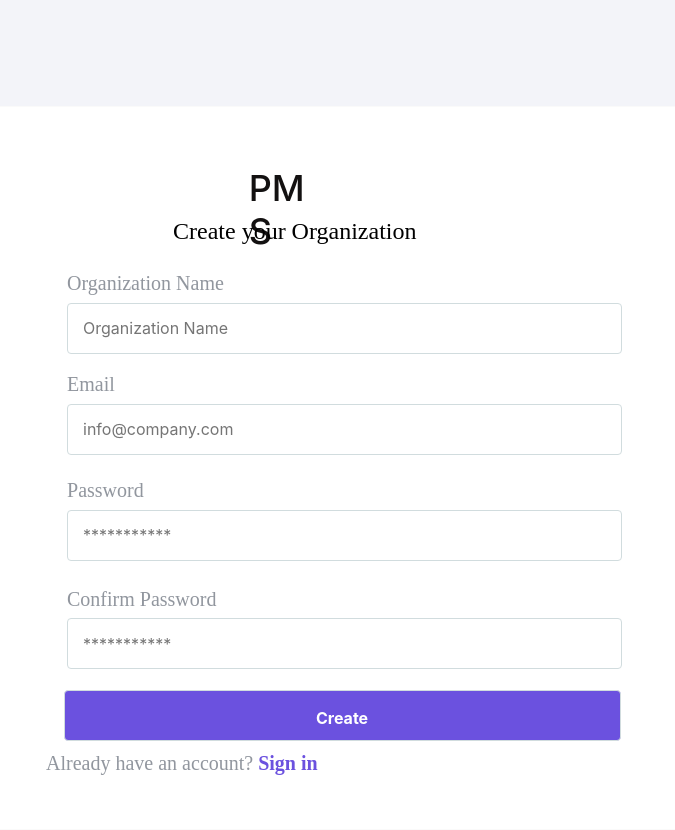
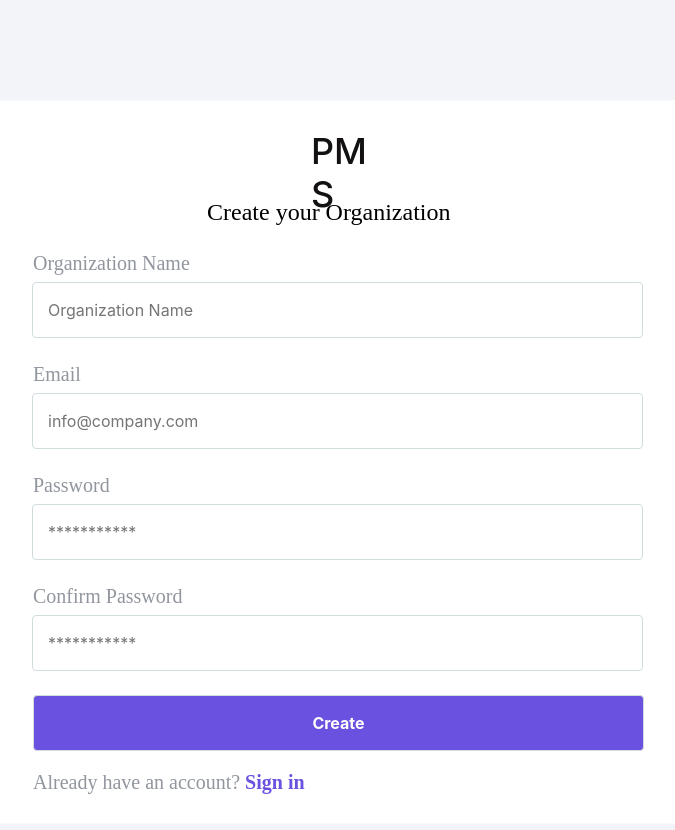
Before and after one commit to Ad3bay0c/pms, a React (Create React App) app: page /register in a window 1280 px wide. Shown: the whole page, without its empty margins (369-1044 px from the left). Built offline with nearby package versions, Linux system fonts and the light colour scheme.

Commit message:
styling code for Register page

```diff
--- a/src/pages/Register.js
+++ b/src/pages/Register.js
@@ -2,11 +2,11 @@ import { Link } from "react-router-dom";
 import "../styles/Register.css";
 
 const Register = () => (
-  <div className="card table-responsive">
+  <div className="card">
     <div className="logo">PMS</div>
     <div className="title">Register your Organization</div>
     <div className="title2">Create your Organization</div>
-    <div className="">
+
     <label htmlFor="organization" className="organization">
       Organization Name
     </label>
@@ -42,7 +42,6 @@ const Register = () => (
       </Link>
     </div>
   </div>
-  </div>
 );
 
 export default Register;
--- a/src/styles/Register.css
+++ b/src/styles/Register.css
@@ -12,14 +12,10 @@
   input.submit {
     display: block;
   }
+}
   input {
-    position: absolute;
-    left: 12.62%;
-    right: 12.85%;
-    width: 319;
-    height: 56;
+    margin: 0px 36px 24px 34px;
     padding: 15px;
-
     background: #ffffff;
     border: 1px solid #d1dcde;
     box-sizing: border-box;
@@ -33,9 +29,6 @@
   }
 
   label {
-    position: absolute;
-    left: 12.62%;
-
     font-family: Rubik;
     font-style: normal;
     font-weight: 500;
@@ -55,22 +48,20 @@
   }
   .card {
     position: absolute;
+    margin: 98px 19px 94px 17px;
     width: 389px;
     height: 732px;
-    left: 20px;
-    top: 99px;
 
     background: #ffffff;
     border: 1px solid rgba(0, 0, 0, 0.02);
     box-sizing: border-box;
     border-radius: 5px;
   }
+
   .logo {
-    position: absolute;
     width: 76.06px;
     height: 43px;
-    left: 186.74px;
-    top: 60px;
+    margin: 36px 146.2px 18px 166.74px;
 
     font-weight: 500;
     font-size: 36px;
@@ -80,11 +71,9 @@
     color: #131111;
   }
   .title {
-    position: absolute;
     width: 327px;
     height: 28px;
-    left: 44px;
-    top: 106px;
+    margin: 0px 38px 42px 24px;
 
     font-family: Rubik;
     font-style: normal;
@@ -96,51 +85,21 @@
     color: #000000;
   }
   label.organization {
-    right: 43.22%;
-    top: 22.76%;
-    bottom: 65.65%;
-  }
-  input.organization {
-    top: 27.11%;
-    bottom: 65.84%;
-  }
-  label.email {
-    right: 44.16%;
-    top: 36.76%;
-    bottom: 56.65%;
+    margin: 0px 166px 7px 34px;
   }
 
-  input.email {
-    top: 41.11%;
-    bottom: 51.84%;
+  label.email {
+    margin: 0px 170px 7px 34px;
   }
 
   label.password {
-    right: 43.22%;
-    top: 51.43%;
-    bottom: 44.97%;
-  }
-
-  input.password {
-    top: 55.78%;
-    bottom: 37.16%;
+    margin: 0px 166px 7px 34px;
   }
   label.confirm {
-    right: 44.16%;
-    top: 66.43%;
-    bottom: 32.97%;
-  }
-
-  input.confirm {
-    top: 70.78%;
-    bottom: 22.16%;
+    margin: 0px 170px 7px 34px;
   }
   input.submit {
-    position: absolute;
-    left: 12.15%;
-    right: 13.08%;
-    top: 80.76%;
-    bottom: 12.19%;
+    margin: 0px 37px 16px 32px;
 
     background: #6b51df;
     border-radius: 4px;
@@ -149,11 +108,7 @@
     font-weight: bold;
   }
   .footer {
-    position: absolute;
-    left: 9.81%;
-    right: 15.42%;
-    top: 92.54%;
-    bottom: 8.86%;
+    margin: 0px 45px 27px 32px;
 
     font-family: Rubik;
     font-style: normal;
@@ -168,7 +123,6 @@
 
     color: rgba(36, 46, 62, 0.5);
   }
-}
 
 @media screen and (min-width: 481px) {
   .title2 {
@@ -185,11 +139,6 @@
     display: none;
   }
   input {
-    position: absolute;
-    left: 12.62%;
-    right: 12.85%;
-    width: 319;
-    height: 56;
     padding: 15px;
 
     background: #ffffff;
@@ -203,9 +152,6 @@
     outline: 0 none;
   }
   label {
-    position: absolute;
-    left: 12.62%;
-
     font-family: Rubik;
     font-style: normal;
     font-weight: 500;
@@ -223,93 +169,36 @@
     font-weight: bold;
     margin-left: 5px;
   }
-  .card {
-    position: absolute;
-    width: 747px;
-    height: 724px;
-    left: 341px;
-    top: 106px;
-
-    background: #ffffff;
-    border: 1px solid rgba(0, 0, 0, 0.02);
-    box-sizing: border-box;
-    border-radius: 5px;
-  }
-  .logo {
-    position: absolute;
-    width: 76.06px;
-    height: 43px;
-    left: 275.74px;
-    top: 60px;
-
-    font-weight: 500;
-    font-size: 36px;
-    line-height: 43px;
-    /* identical to box height */
-
-    color: #131111;
-  }
-  .title2 {
-    position: absolute;
-    width: 275px;
-    height: 28px;
-    left: 200px;
-    top: 110px;
-
-    font-family: Rubik;
-    font-style: normal;
-    font-weight: normal;
-    font-size: 24px;
-    line-height: 28px;
-
-    color: #000000;
-  }
   label.organization {
-    right: 43.22%;
-    top: 22.76%;
-    bottom: 65.65%;
+    margin: 0px 497px 7px 66px;
   }
   input.organization {
-    top: 27.11%;
-    bottom: 65.84%;
+    margin: 0px 69px 24px 65px;
   }
   label.email {
-    right: 44.16%;
-    top: 36.76%;
-    bottom: 56.65%;
+    margin: 0px 497px 7px 66px;
   }
 
   input.email {
-    top: 41.11%;
-    bottom: 51.84%;
+    margin: 0px 69px 24px 65px;
   }
 
   label.password {
-    right: 43.22%;
-    top: 51.43%;
-    bottom: 44.97%;
+    margin: 0px 497px 7px 66px;
   }
 
   input.password {
-    top: 55.78%;
-    bottom: 37.16%;
+    margin: 0px 69px 24px 65px;
   }
   label.confirm {
-    right: 44.16%;
-    top: 66.43%;
-    bottom: 32.97%;
+    margin: 0px 497px 7px 66px;
   }
 
   input.confirm {
-    top: 70.78%;
-    bottom: 22.16%;
+    margin: 0px 69px 24px 65px;
   }
   input.submit2 {
-    position: absolute;
-    left: 12.15%;
-    right: 13.08%;
-    top: 80.76%;
-    bottom: 12.19%;
+    margin: 0px 68px 19px 66px;
 
     background: #6b51df;
     border-radius: 4px;
@@ -318,11 +207,7 @@
     font-weight: bold;
   }
   .footer {
-    position: absolute;
-    left: 9.81%;
-    right: 15.42%;
-    top: 92.54%;
-    bottom: 8.86%;
+    margin: 0px 378px 32px 66px;
 
     font-family: Rubik;
     font-style: normal;
@@ -337,4 +222,44 @@
 
     color: rgba(36, 46, 62, 0.5);
   }
+
+  .card {
+    position: absolute;
+    margin: 100px 352px 128px 335px;
+    width: 747px;
+    height: 724px;
+    /* left: 341px;
+    top: 106px; */
+
+    background: #ffffff;
+    border: 1px solid rgba(0, 0, 0, 0.02);
+    box-sizing: border-box;
+    border-radius: 5px;
+  }
+
+  .logo {
+    width: 76.06px;
+    height: 43px;
+    margin: 29px 326px 25px 344px;
+
+    font-weight: 500;
+    font-size: 36px;
+    line-height: 43px;
+    /* identical to box height */
+
+    color: #131111;
+  }
+  .title2 {
+    width: 275px;
+    height: 28px;
+    margin: 0px 232px 25px 240px;
+
+    font-family: Rubik;
+    font-style: normal;
+    font-weight: normal;
+    font-size: 24px;
+    line-height: 28px;
+
+    color: #000000;
+  }
 }
```
Lines whose indentation alone changed are shown as unchanged.
